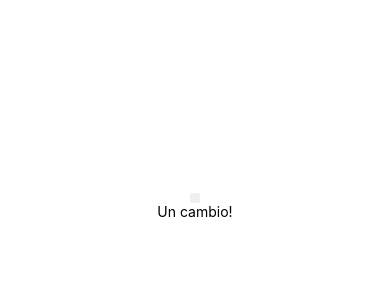
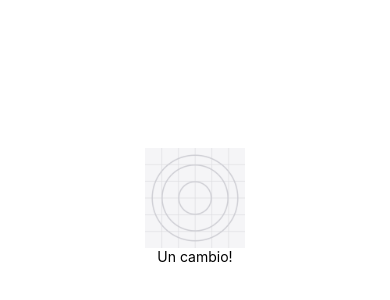
Before and after one commit to nicolasaddamo1/learningRN, a React Native app in the folder reactNative0/: screen / in a window 390 px wide. Shown: the part 216-516 px from the top of the page. Built offline with nearby package versions, Linux system fonts and the light colour scheme.

Commit message:
resize mode for images

```diff
--- a/reactNative0/App.js
+++ b/reactNative0/App.js
@@ -7,7 +7,13 @@ export default function App() {
     <View style={styles.container}>
       <Image
       source={icon}
-      style={{width:10, height:10}}
+      style={{
+        width:200,
+        height:100,
+        resizeMode:'contain',
+        // resizeMode:'repeat',
+        // resizeMode:'stretch',
+      }}
       />
       <Text>Un cambio!</Text>
       <StatusBar style="auto" />
```
